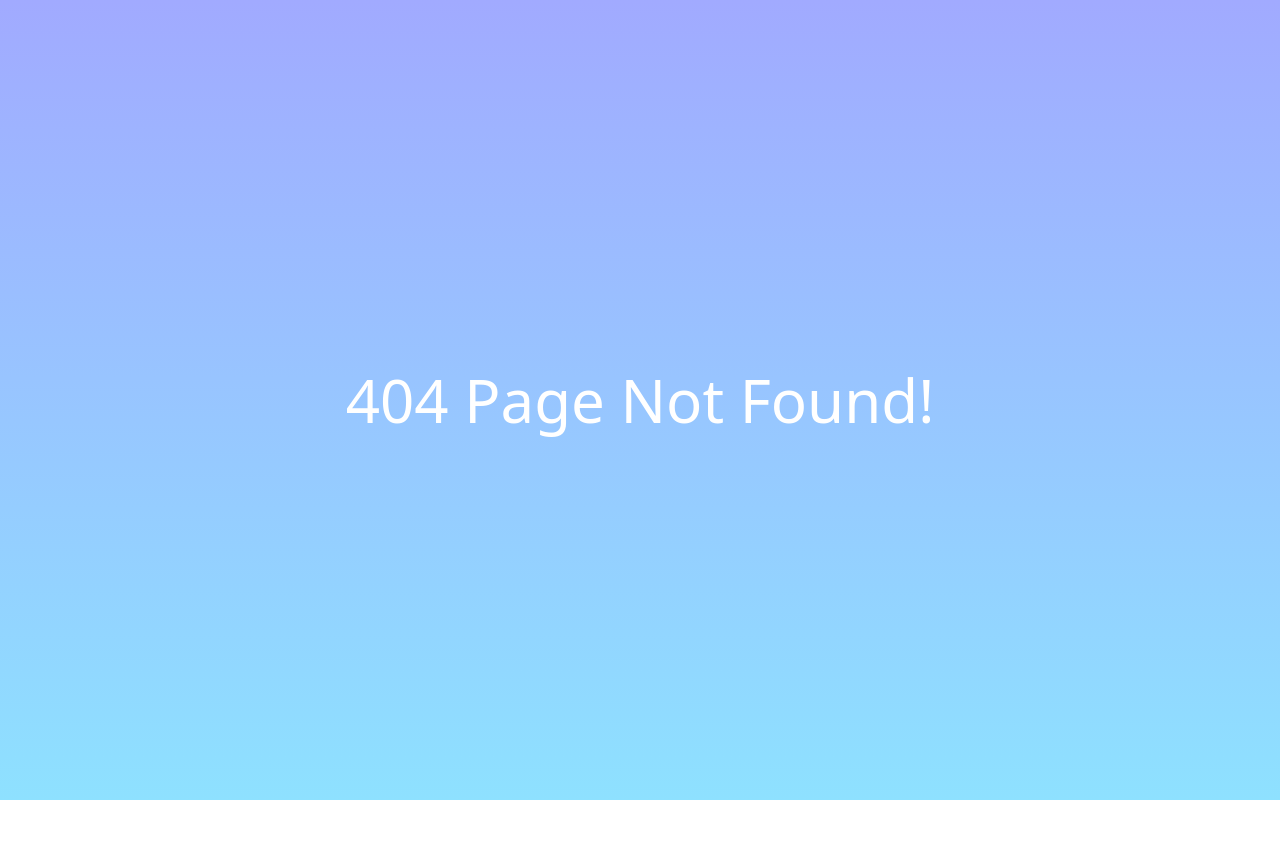
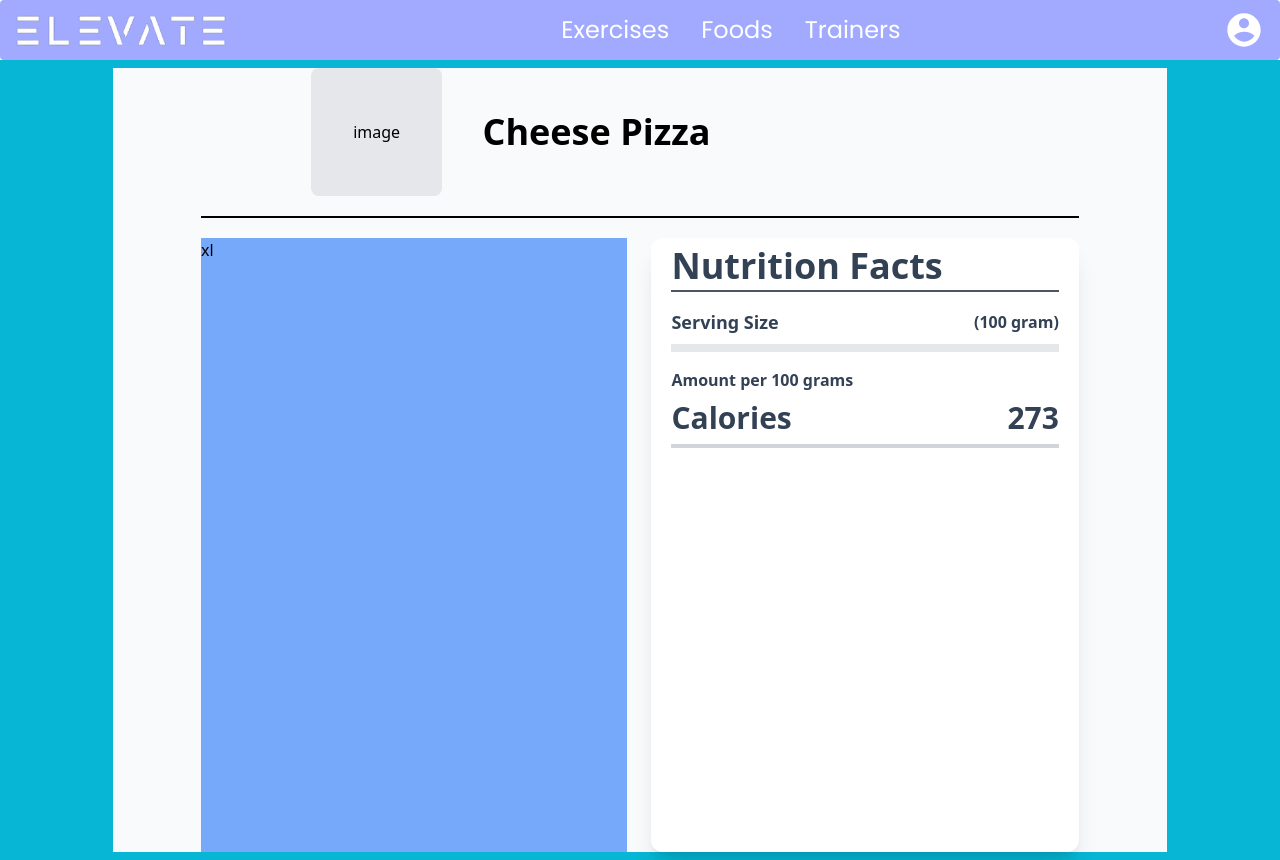
Before and after one commit to nicholasg2001/Elevate, a React (Vite) app in the folder client/: page /auth/nutritions/food_a99vzubbk1ayrsad318rvbzr3dh0 in a window 1280 px wide. Before the commit this address had no page. Before the commit the page ends 800 px from the top, so only its background shows below. Built offline with nearby package versions, Linux system fonts and the light colour scheme.

Commit message:
wip with nutritional facts div

```diff
--- a/client/src/App.jsx
+++ b/client/src/App.jsx
@@ -9,6 +9,7 @@ import SettingPage from "./pages/SettingPage";
 import WorkoutPage from "./pages/WorkoutPage";
 import DetailedWorkoutPage from "./pages/DetailedWorkoutPage";
 import FoodPage from "./pages/FoodPage";
+import NutritionsPage from "./pages/NutritionsPage";
 const App = () => {
   return (
     <>
@@ -21,8 +22,12 @@ const App = () => {
           <Route path="main" element={<MainPage />} />
           <Route path="setting" element={<SettingPage />} />
           <Route path="exercises" element={<WorkoutPage />} />
-          <Route path="detailedWorkout/:name" element={<DetailedWorkoutPage />} />
-          <Route path="foods" element={<FoodPage/>} />
+          <Route
+            path="detailedWorkout/:name"
+            element={<DetailedWorkoutPage />}
+          />
+          <Route path="foods" element={<FoodPage />} />
+          <Route path="nutritions/:foodID" element={<NutritionsPage />} />
         </Route>
       </Routes>
     </>
--- a/client/src/components/Foods/FoodCard.jsx
+++ b/client/src/components/Foods/FoodCard.jsx
@@ -35,7 +35,7 @@ const FoodCard = ({ food, onClick }) => {
         </div>
         <div className="flex justify-around mt-4">
           <Link
-            to={"/auth/ "}
+            to={`/auth/nutritions/${food.food_id}`}
             className="inline-flex items-center justify-end px-3 py-2 text-sm font-medium text-center text-white bg-blue-700 rounded-lg hover:bg-blue-800 focus:ring-4 focus:outline-none focus:ring-blue-300 dark:bg-blue-600 dark:hover:bg-blue-700 dark:focus:ring-blue-800"
           >
             Nutritions
--- /dev/null
+++ b/client/src/components/Main/Charts/FoodDetailsChart.jsx
@@ -0,0 +1,27 @@
+import { useState } from "react";
+import { Chart as ChartJS } from "chart.js/auto";
+import { Pie } from "react-chartjs-2";
+import { PieData } from "../data";
+const FoodDetailsChart = () => {
+  const [pieChartData, setPieChartData] = useState({
+    labels: PieData.map((data) => data.workout),
+    datasets: [
+      {
+        label: "Activities Break Down",
+        backgroundColor: [
+          "#b87a44",
+          "#eeb111",
+          "#8cc63f",
+          "#569bbe",
+          "#247ba0",
+          "#34b233",
+          "#dc4cdc",
+        ],
+        data: PieData.map((data) => data.reps),
+      },
+    ],
+  });
+  return <Pie data={pieChartData} />;
+};
+
+export default FoodDetailsChart;
--- a/client/src/pages/FoodPage.jsx
+++ b/client/src/pages/FoodPage.jsx
@@ -1,4 +1,4 @@
-import { useState, useEffect } from "react";
+import { useState } from "react";
 import { CiSearch } from "react-icons/ci";
 import axios from "axios";
 import FoodsContainer from "../components/Foods/FoodsContainer";
--- a/client/src/pages/LandingPage.jsx
+++ b/client/src/pages/LandingPage.jsx
@@ -1,7 +1,7 @@
 import LandingPageBox from "../components/landingPage/LandingPageBox";
 import LandingNavBar from "../components/LandingNavBar";
 import Testimonials from '../components/landingPage/Testimonials';
-import AboutUs from '../components/landingPage/AboutUs';
+// import AboutUs from '../components/landingPage/AboutUs';
 
 
 const LandingPage = () => {
--- /dev/null
+++ b/client/src/pages/NutritionsPage.jsx
@@ -0,0 +1,92 @@
+import { useParams } from "react-router";
+import { useEffect } from "react";
+import axios from "axios";
+import FoodDetailedChart from "../components/Main/Charts/FoodDetailsChart";
+const NutritionsPage = () => {
+  /*
+    we need the following:
+        - health labels
+        - total daily
+        - total nutrtions
+
+    */
+  const { foodID } = useParams();
+
+  //   useEffect(() => {
+  //     const id = import.meta.env.VITE_APP_ID;
+  //     const key = import.meta.env.VITE_APP_KEY;
+  //     // we maybe change this later on with redux
+  //     // we also might need to change the measureURI as well....
+  //     const defaultQuantity = {
+  //       ingredients: [
+  //         {
+  //           quantity: 1,
+  //           measureURI:
+  //             "http://www.edamam.com/ontologies/edamam.owl#Measure_unit",
+  //           foodId: "food_b5klbjta0fg0whahomv72agdt8av",
+  //         },
+  //       ],
+  //     };
+  //     const response = axios
+  //       .post(
+  //         `https://api.edamam.com/api/food-database/v2/nutrients?app_id=${id}&app_key=${key}`,
+  //         defaultQuantity
+  //       )
+  //       .then((res) => {
+  //         console.log(res.data);
+  //       })
+  //       .catch((err) => {
+  //         console.log(err);
+  //       });
+  //   }, []);
+  return (
+    <div className="bg-cyan-500 flex justify-evenly w-screen h-screen p-2">
+      <div className="bg-gray-50 flex flex-col items-center w-5/6 h-full">
+        <div className="flex flex-col gap-5 items-center w-5/6 h-full">
+          <div className="flex w-3/4 items-start gap-10">
+            <div className="w-1/5 h-32 items-center rounded-lg flex justify-center bg-gray-200">
+              image
+            </div>
+            <div className="flex justify-center items-center h-full">
+              <h1 className="text-4xl font-bold item">Cheese Pizza</h1>
+            </div>
+          </div>
+
+          <div className="border-b-2 w-full border-black"></div>
+
+          <div className="flex justify-evenly w-full gap-6 h-full">
+            <div className="w-1/2 bg-blue-400">xl</div>
+
+            <div className="w-1/2 flex flex-col gap-4 shadow-xl bg-white text-slate-700 rounded-xl px-5 py-2">
+              <div className="flex flex-col gap-1">
+                <h1 className="text-4xl font-bold">Nutrition Facts</h1>
+                <div className="border-b-2 w-full border-gray-600"></div>
+              </div>
+              <div className="flex flex-col gap-2">
+                <div className="flex justify-between items-center">
+                  <h1 className="text-lg font-semibold">Serving Size</h1>
+                  <span className="font-semibold">(100 gram)</span>
+                </div>
+                <div className="border-b-8 w-full border-gray-200"></div>
+              </div>
+              <div>
+                <div className="flex flex-col gap-2">
+                  <span className="text-md font-bold">
+                    Amount per 100 grams
+                  </span>
+                  <div className="flex justify-between items-center text-3xl font-bold">
+                    <h1>Calories</h1>
+                    <span>273</span>
+                  </div>
+                  <div className="border-b-4 w-full border-gray-300"></div>
+                </div>
+              </div>
+            </div>
+          </div>
+        </div>
+      </div>
+    </div>
+  );
+};
+
+export default NutritionsPage;
```
